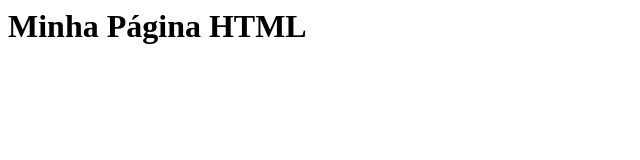
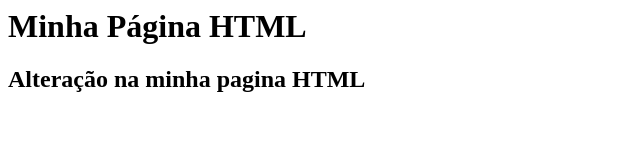
Before and after one commit to Ketlif/gama-no-github, a plain HTML site: page index.html in a window 1280 px wide. Shown: the whole page, without its empty margins (0-640 px from the left). Drawn offline with Linux system fonts and the light colour scheme.

Commit message:
arquivo index.html atualizado novamente

```diff
--- a/index.html
+++ b/index.html
@@ -1,5 +1,6 @@
 <html>
     <body>
         <h1>Minha Página HTML</h1>
+        <h2>Alteração na minha pagina HTML</h2>
     </body>
 </html>
```
